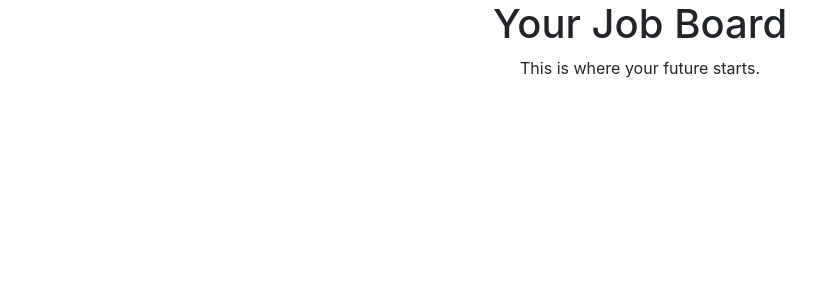
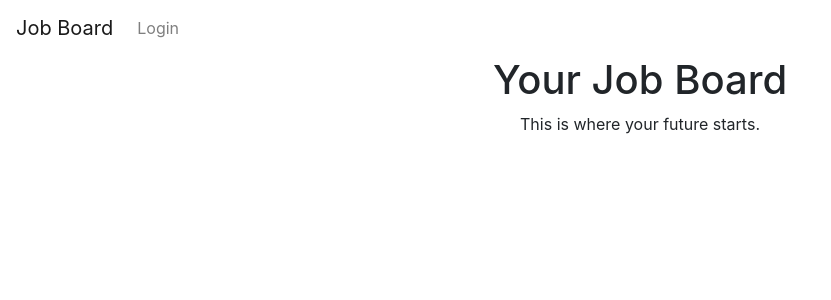
Before and after one commit to adavisson/job-board-client, a React (Create React App) app: page / in a window 1280 px wide. Shown: the top 300 px of the page, without its empty margins (0-831 px from the left). Built offline with nearby package versions, Linux system fonts and the light colour scheme.

Commit message:
imported Navbar

```diff
--- a/src/App.js
+++ b/src/App.js
@@ -11,6 +11,7 @@ import {
   Home,
   Test,
   Login,
+  NavBar,
 } from './components';
 
 const client = new ApolloClient({
@@ -22,6 +23,7 @@ function App() {
     <ApolloProvider client={client}>
       <Router>
         <div className="App">
+          <NavBar />
           <Route exact path="/" component={Home} />
           <Route path="/login" component={Login} />
           <Route path="/test" component={Test} />
--- a/src/components/index.js
+++ b/src/components/index.js
@@ -1,9 +1,11 @@
 import Home from './Home'
 import Test from './Test'
 import Login from './Login';
+import NavBar from './NavBar';
 
 export {
   Home,
   Test,
   Login,
+  NavBar,
 }
```
